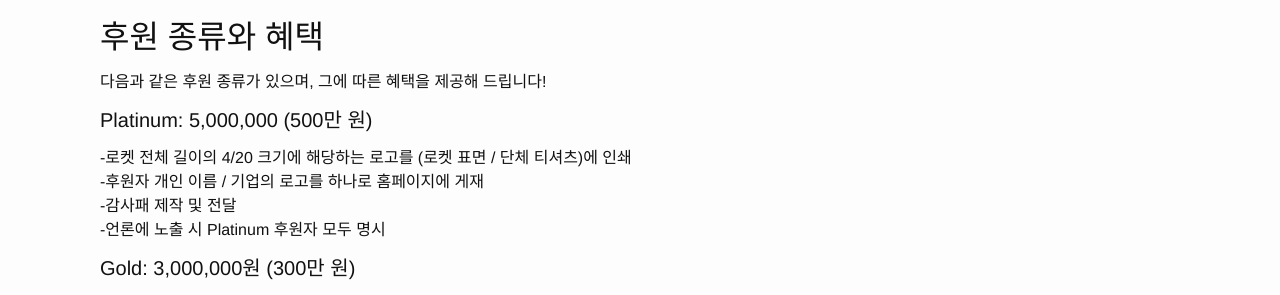
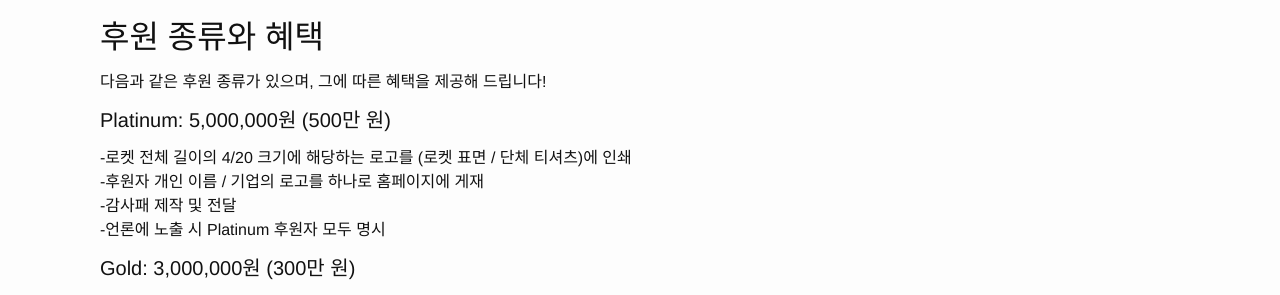
Before and after one commit to Hanaro2021/hanaro.github.io, a Jekyll site: the page built from _pages/6.support.md, in a window 1280 px wide. Shown: the part 266-561 px from the top of the page. Built offline with Jekyll 4.4.1, drawn with Linux system fonts in a browser that asks for light colours; nearby versions of some CDN libraries.

Commit message:
Update 6.support.md

```diff
--- a/_pages/6.support.md
+++ b/_pages/6.support.md
@@ -12,7 +12,7 @@ permalink: /support/
 다음과 같은 후원 종류가 있으며, 그에 따른 혜택을 제공해 드립니다!<br/>
 
 
-<h4> Platinum: 5,000,000 (500만 원) </h4>
+<h4> Platinum: 5,000,000원 (500만 원) </h4>
 -로켓 전체 길이의 4/20 크기에 해당하는 로고를 (로켓 표면 / 단체 티셔츠)에 인쇄<br/>
 -후원자 개인 이름 / 기업의 로고를 하나로 홈페이지에 게재<br/>
 -감사패 제작 및 전달<br/>
```
